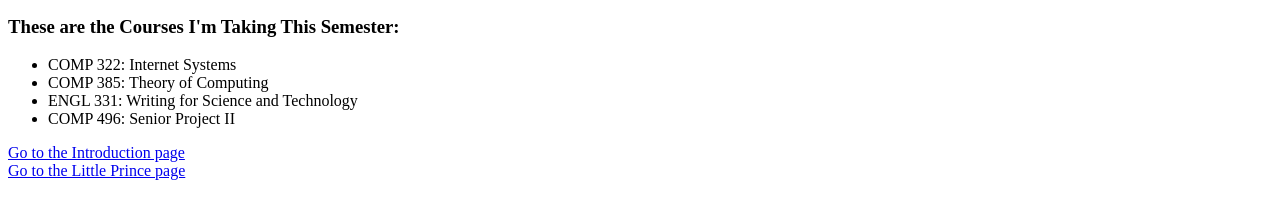
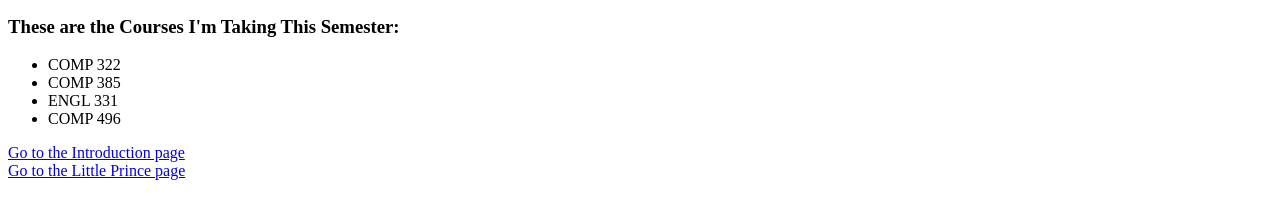
Before and after one commit to hkhamvan263/hkhamvan263.github.io, a plain HTML site: page index.html in a window 1280 px wide. Shown: the part 439-658 px from the top of the page. Drawn offline with Linux system fonts and the light colour scheme.

Commit message:
Another Minor Change

```diff
--- a/index.html
+++ b/index.html
@@ -24,10 +24,10 @@
 
         <!-- A list of courses I'm taking for the Fall 2024 semester -->
         <ul>
-            <li>COMP 322: Internet Systems</li>
-            <li>COMP 385: Theory of Computing</li>
-            <li>ENGL 331: Writing for Science and Technology</li>
-            <li>COMP 496: Senior Project II</li>
+            <li>COMP 322</li>
+            <li>COMP 385</li>
+            <li>ENGL 331</li>
+            <li>COMP 496</li>
         </ul>
 
         <!-- A link that redirects to the Introduction page -->
```
